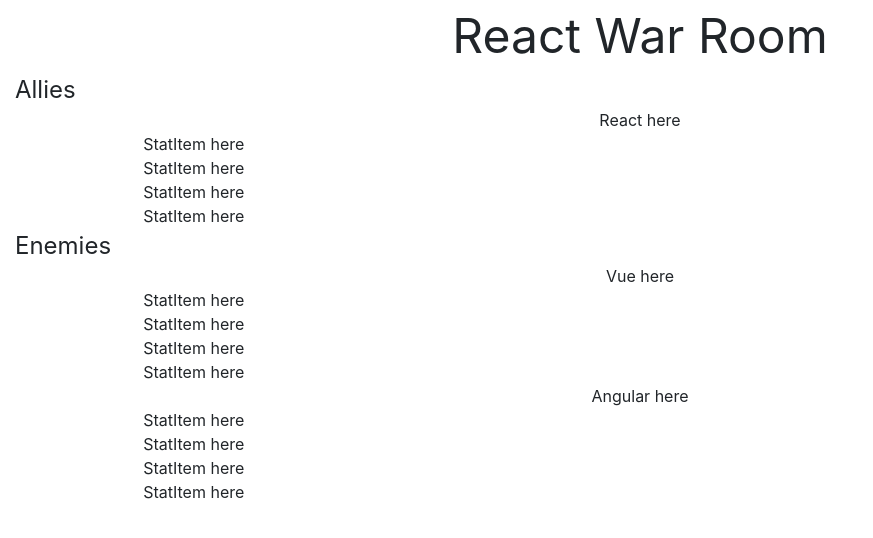
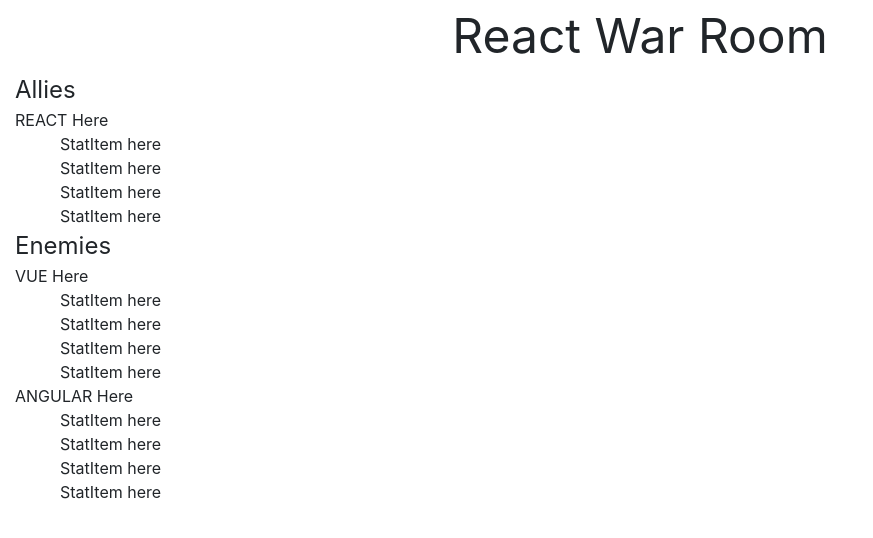
Before and after one commit to beneditatan/weworkassignment, a React (Create React App) app in the folder clan-war/: page / in a window 1280 px wide. Shown: the top 538 px of the page, without its empty margins (0-873 px from the left). Built offline with nearby package versions, Linux system fonts and the light colour scheme.

Commit message:
test clanwrapper styling and rendering corectness

```diff
--- a/clan-war/src/App.js
+++ b/clan-war/src/App.js
@@ -1,18 +1,20 @@
 import React from 'react';
 import logo from './logo.svg';
 import './App.css';
-import Header from './components/header'
-import ClanWrapper from './components/clan-wrapper'
+import Header from './components/header';
+import ClanWrapper from './components/clan-wrapper';
+import CLANS from './constants/clans';
+import ClanStat from './components/clan-stat';
 
 function App() {
   return (
     <div className="App">
       <Header size='48' align='center'>React War Room</Header>
       <Header size='24' align='left'>Allies</Header>
-      <ClanWrapper>React here</ClanWrapper>
+      <ClanWrapper clan={CLANS.REACT} />
       <Header size='24' align='left'>Enemies</Header>
-      <ClanWrapper>Vue here</ClanWrapper>
-      <ClanWrapper>Angular here</ClanWrapper>
+      <ClanWrapper clan={CLANS.VUE} />
+      <ClanWrapper clan={CLANS.ANGULAR} />
     </div>
   );
 }
--- a/clan-war/src/components/clan-wrapper.js
+++ b/clan-war/src/components/clan-wrapper.js
@@ -7,10 +7,14 @@
     }
 
     render () {
+        const divStyle = {
+            'text-align': 'left'
+        }
+
         return (
-            <div className='col-md-12'>
-                {this.props.children}
-                <ClanCard />
+            <div className='col-md-12' style={divStyle} data-testid='div-wrapper'>
+                {this.props.clan.toUpperCase()} Here
+                <ClanCard clan={this.props.clan} data-testid='clan-card'/>
             </div>
         )
     }
--- /dev/null
+++ b/clan-war/src/constants/clans.js
@@ -0,0 +1,7 @@
+const CLANS = {
+    REACT: 'react',
+    VUE: 'vue',
+    ANGULAR: 'angular'
+};
+
+export default CLANS
```
Also changed, not shown: 2 other files (tests, documents, lock files or other folders).
